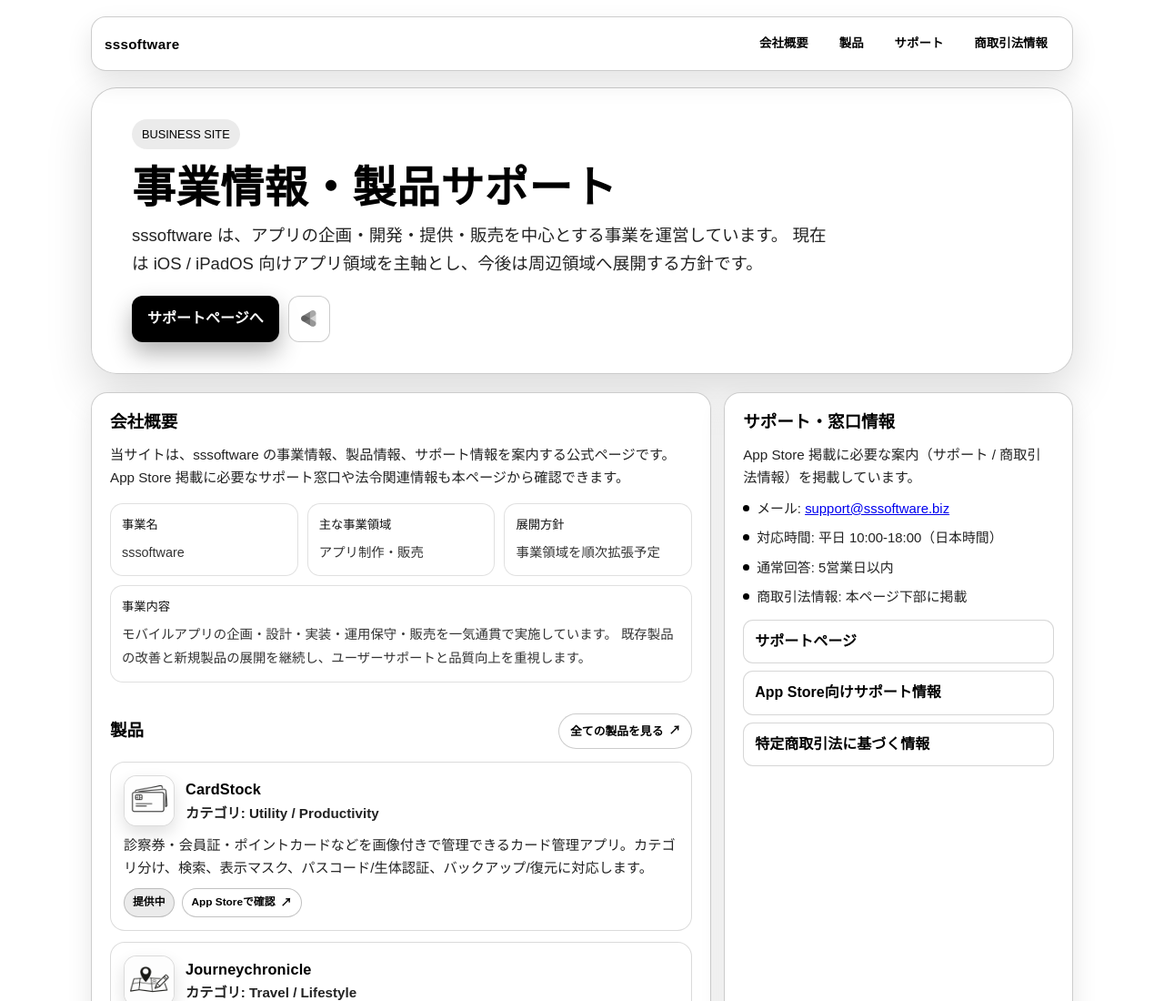
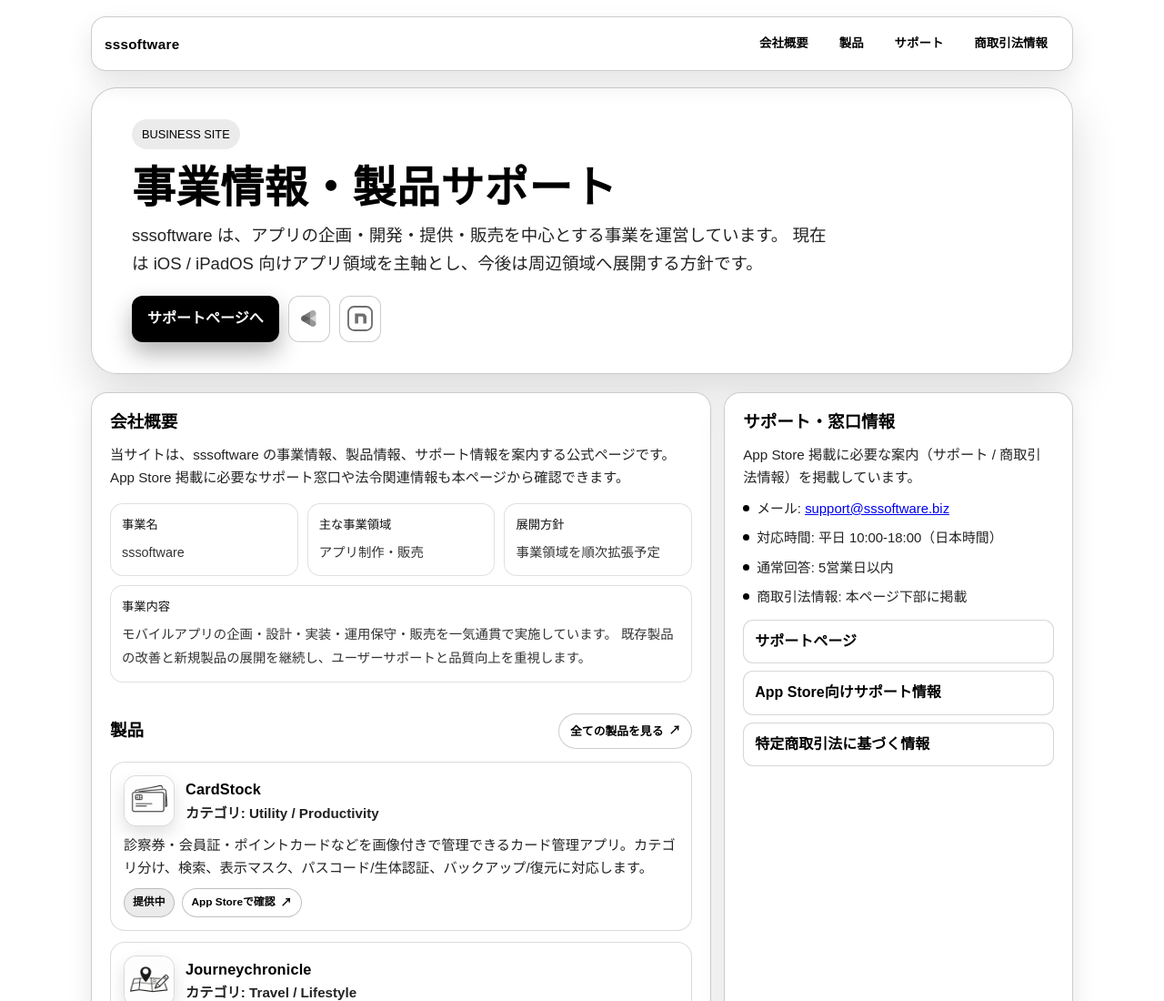
Before and after one commit to ss10ss12ss/sssoftware, a plain HTML site: page index.html in a window 1280 px wide. Shown: the top 1100 px of the page at 91% size. Drawn offline with Linux system fonts and the light colour scheme.

Commit message:
Update index.html

```diff
--- a/index.html
+++ b/index.html
@@ -184,6 +184,18 @@
       height: 18px;
       display: block;
       fill: currentColor;
+    }
+
+    .btn.icon-btn.note-icon-btn {
+      color: #6f6f6f;
+    }
+
+    .btn.icon-btn.note-icon-btn svg {
+      width: 18px;
+      height: 18px;
+      display: block;
+      transform: scale(1.78);
+      transform-origin: center;
     }
 
     .layout {
@@ -562,6 +574,12 @@
             <path fill="#a8a8a8" d="M27.1779.809302c-2.8869-1.666911-6.5831-.676428-8.25 2.210468-.5617.9784-.8214 2.65135-.8093 3.70223v9.778l8.4674-4.886c.918-.5133 2.2407-1.5763 2.8023-2.5547 1.6669-2.88689.6765-6.58309-2.2104-8.249998z"></path>
           </svg>
         </a>
+        <a class="btn ghost icon-btn note-icon-btn" href="https://note.com/biz_sssoftware" target="_blank" rel="noopener noreferrer" aria-label="noteへ" title="noteへ">
+          <svg viewBox="0 0 24 24" aria-hidden="true">
+            <rect x="2.25" y="2.25" width="19.5" height="19.5" rx="4.75" fill="none" stroke="currentColor" stroke-width="1.4"></rect>
+            <path d="M7.75 16.2V7.8h6.35c1.82 0 3.15 1.3 3.15 3.08v5.32h-2.7v-4.82c0-.62-.47-1.1-1.08-1.1h-3.02v5.92H7.75z" fill="currentColor"></path>
+          </svg>
+        </a>
       </div>
     </section>
 
```
